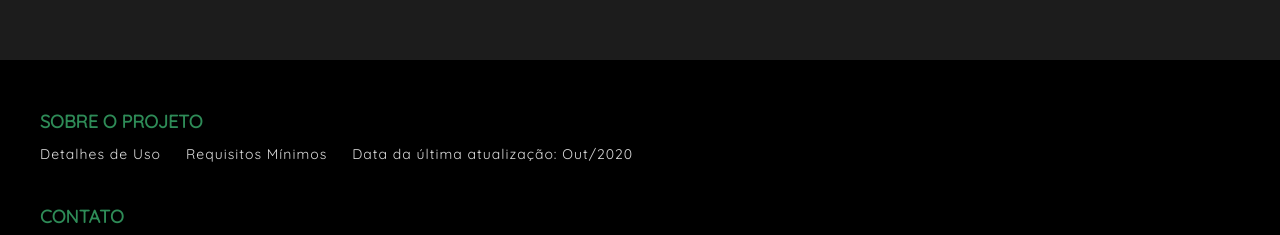
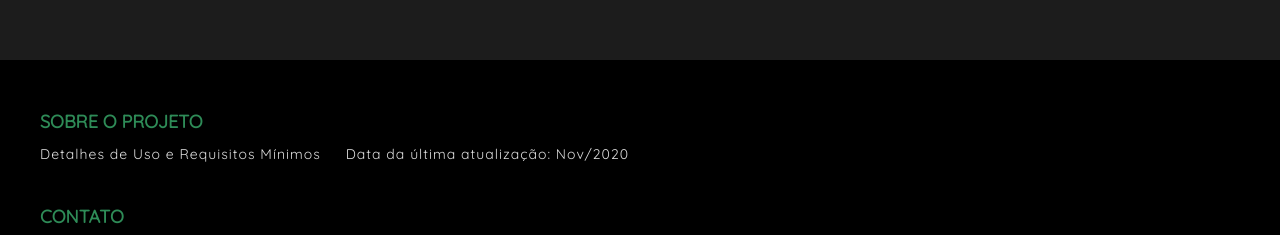
Before and after one commit to jacquef/Identifica-Aedes, a Vue app: page / in a window 1280 px wide. Shown: the part 968-1203 px from the top of the page. Built offline with nearby package versions, Linux system fonts and the light colour scheme.

Commit message:
adicionando link nos requisitos minimos e detalhes de uso

```diff
--- a/src/components/Footer.vue
+++ b/src/components/Footer.vue
@@ -2,9 +2,8 @@
     <div class="container-footer">
         <div class="sobre">
             <h3>Sobre o Projeto</h3>
-            <span><a href="#">Detalhes de Uso</a></span>
-            <span><a href="#">Requisitos Mínimos</a></span>
-            <span>Data da última atualização: Out/2020</span>
+            <span><a href="https://s3.amazonaws.com/identificaaedes.ml/Requisitos+m%C3%ADnimos.pdf" target="_blank">Detalhes de Uso e Requisitos Mínimos</a></span>
+            <span>Data da última atualização: Nov/2020</span>
         </div>
         <div class="contato">
             <h3>Contato</h3>
```
